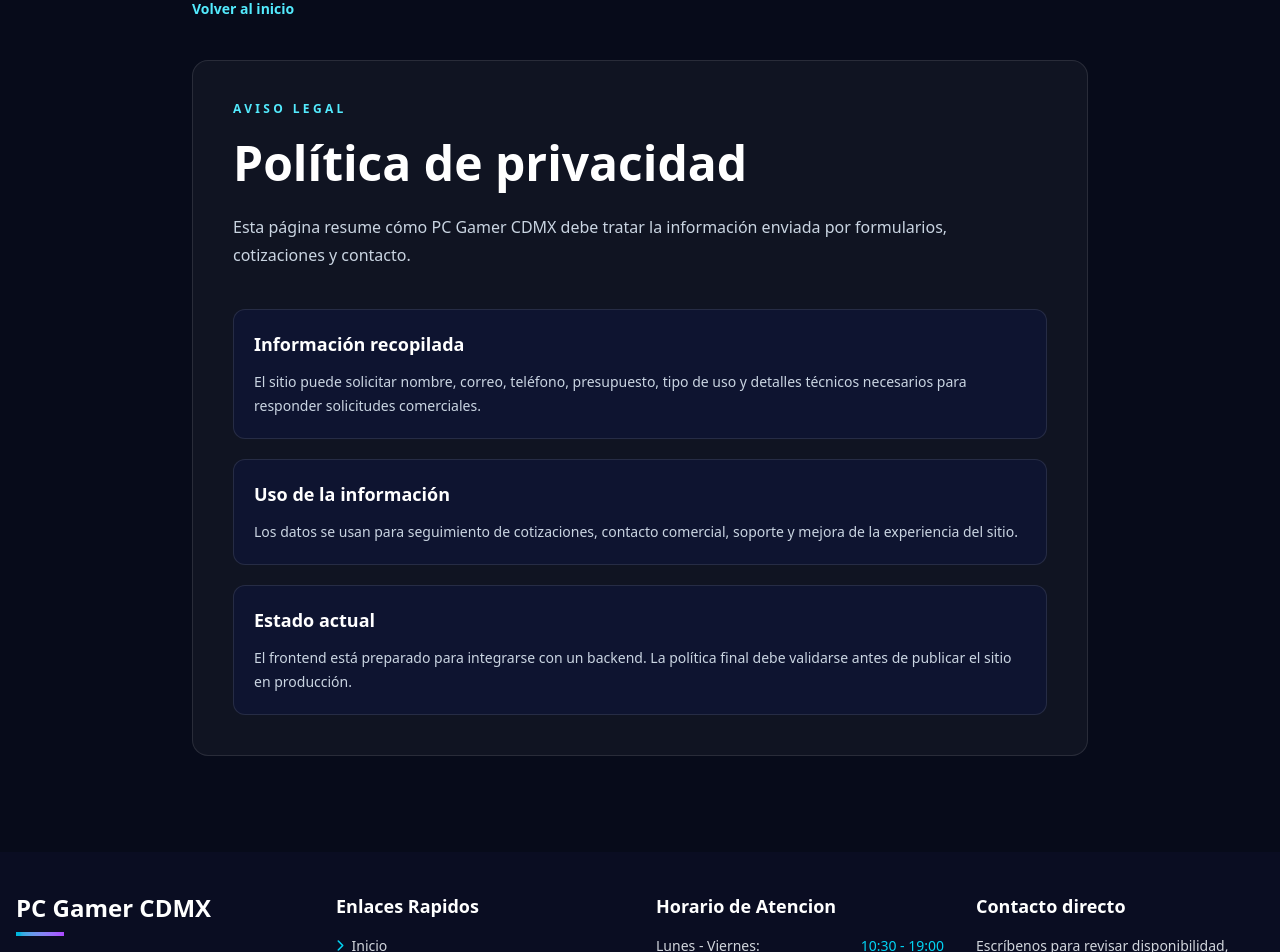
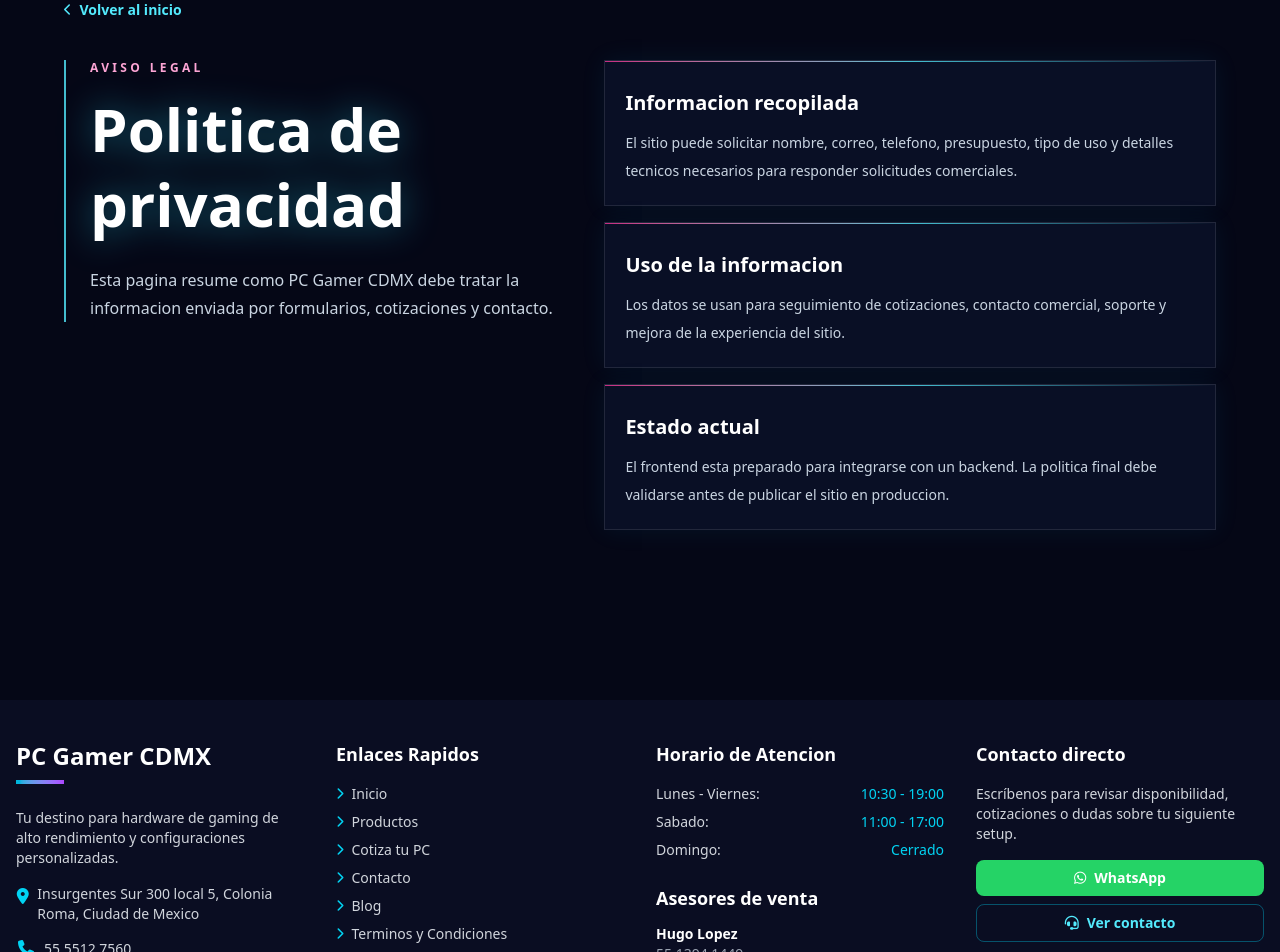
Before and after one commit to darkoso11/pcgamercdmx, an Angular app: page /politica-privacidad in a window 1280 px wide. Shown: the part 100-1052 px from the top of the page. Built offline with nearby package versions, Linux system fonts and the light colour scheme.

Commit message:
feat(legal): add terms and conditions page

```diff
--- a/src/app/features/home/home.component.html
+++ b/src/app/features/home/home.component.html
@@ -16,10 +16,13 @@
           <a routerLink="/cotiza-tu-pc" class="menu-secundario block py-1 px-4 border-t-2 border-white/80 font-bold transition-colors duration-200 ultra:py-0.5 ultra:px-2" style="--hover-bg: #a78bfa; --hover-text: #222">Cotizacion</a>
         </li>
         <li>
-          <a routerLink="/blog" class="menu-secundario block py-1 px-4 border-t-2 border-b-2 border-white/80 font-bold transition-colors duration-200 ultra:py-0.5 ultra:px-2" style="--hover-bg: #fde047; --hover-text: #222">Blog</a>
+          <a routerLink="/blog" class="menu-secundario block py-1 px-4 border-t-2 border-white/80 font-bold transition-colors duration-200 ultra:py-0.5 ultra:px-2" style="--hover-bg: #fde047; --hover-text: #222">Blog</a>
         </li>
         <li>
-          <a routerLink="/colaboradores" class="menu-secundario block py-1 px-4 border-b-2 border-white/80 font-bold transition-colors duration-200 ultra:py-0.5 ultra:px-2" style="--hover-bg: #22d3ee; --hover-text: #222">Colaboradores</a>
+          <a routerLink="/terminos" class="menu-secundario block py-1 px-4 border-t-2 border-white/80 font-bold transition-colors duration-200 ultra:py-0.5 ultra:px-2" style="--hover-bg: #ec4899; --hover-text: #fff">Terminos</a>
+        </li>
+        <li>
+          <a routerLink="/colaboradores" class="menu-secundario block py-1 px-4 border-t-2 border-b-2 border-white/80 font-bold transition-colors duration-200 ultra:py-0.5 ultra:px-2" style="--hover-bg: #22d3ee; --hover-text: #222">Colaboradores</a>
         </li>
       </ul>
     </nav>
--- a/src/app/features/legal/legal-page.component.ts
+++ b/src/app/features/legal/legal-page.component.ts
@@ -6,53 +6,68 @@
   eyebrow: string;
   title: string;
   description: string;
-  sections: Array<{ title: string; body: string }>;
+  sourceLabel?: string;
+  ctaLabel?: string;
+  ctaLink?: string;
+  sections: Array<{ title: string; body: string; accent?: string }>;
 };
 
 const PAGE_DATA: Record<string, LegalPageData> = {
   privacidad: {
     eyebrow: 'Aviso legal',
-    title: 'Política de privacidad',
+    title: 'Politica de privacidad',
     description:
-      'Esta página resume cómo PC Gamer CDMX debe tratar la información enviada por formularios, cotizaciones y contacto.',
+      'Esta pagina resume como PC Gamer CDMX debe tratar la informacion enviada por formularios, cotizaciones y contacto.',
     sections: [
       {
-        title: 'Información recopilada',
+        title: 'Informacion recopilada',
         body:
-          'El sitio puede solicitar nombre, correo, teléfono, presupuesto, tipo de uso y detalles técnicos necesarios para responder solicitudes comerciales.',
+          'El sitio puede solicitar nombre, correo, telefono, presupuesto, tipo de uso y detalles tecnicos necesarios para responder solicitudes comerciales.',
       },
       {
-        title: 'Uso de la información',
+        title: 'Uso de la informacion',
         body:
           'Los datos se usan para seguimiento de cotizaciones, contacto comercial, soporte y mejora de la experiencia del sitio.',
       },
       {
         title: 'Estado actual',
         body:
-          'El frontend está preparado para integrarse con un backend. La política final debe validarse antes de publicar el sitio en producción.',
+          'El frontend esta preparado para integrarse con un backend. La politica final debe validarse antes de publicar el sitio en produccion.',
       },
     ],
   },
   terminos: {
-    eyebrow: 'Aviso legal',
-    title: 'Términos y condiciones',
+    eyebrow: 'Politicas de devolucion',
+    title: 'Terminos y condiciones',
     description:
-      'Condiciones generales para navegación, cotizaciones y referencias comerciales dentro del sitio de PC Gamer CDMX.',
+      'En PC Gamer CDMX cada compra se acompana con asesoria tecnica, verificacion de componentes y soporte para que tu equipo llegue probado, sellado y listo para usarse.',
+    sourceLabel: 'Contenido migrado desde pcgamercdmx.mx/9266-2',
+    ctaLabel: 'Contactar asesor',
+    ctaLink: '/contacto',
     sections: [
       {
-        title: 'Cotizaciones',
+        title: '1. Nuestro compromiso contigo',
         body:
-          'Los precios mostrados pueden ser referenciales y depender de disponibilidad, configuración, personalización y vigencia de componentes.',
+          'Antes de concretar una compra, el equipo tecnico puede orientarte para elegir una computadora acorde a tus necesidades reales de juego, trabajo, creacion, compatibilidad y presupuesto.',
+        accent: 'Asesoria personalizada',
       },
       {
-        title: 'Contenido del sitio',
+        title: '2. Politica de devoluciones',
         body:
-          'Las fichas, imágenes y especificaciones deben considerarse informativas hasta confirmarse con el equipo comercial.',
+          'Por la naturaleza tecnica y personalizada de los productos, no se aceptan cambios ni devoluciones despues de realizada la compra. Esta politica ayuda a garantizar que cada pieza entregada sea nueva, sin uso previo y configurada para el cliente que la solicito.',
+        accent: 'Compra final',
       },
       {
-        title: 'Estado actual',
+        title: '3. Productos con garantia',
         body:
-          'Estos términos funcionan como placeholder operativo y deben revisarse legalmente antes de producción.',
+          'Los productos comercializados cuentan con garantia directa del fabricante o proveedor oficial para defectos de fabrica durante el periodo definido por cada marca. Si detectas una falla tecnica, el equipo te orientara para gestionar reparacion o reemplazo segun aplique.',
+        accent: 'Soporte de marca',
+      },
+      {
+        title: '4. Asesoria previa a la compra',
+        body:
+          'Recomendamos resolver dudas de compatibilidad, rendimiento y alcance antes de comprar. La meta es evitar errores de seleccion y entregar desde el inicio el equipo o componente correcto para tu setup.',
+        accent: 'Compra informada',
       },
     ],
   },
@@ -63,30 +78,57 @@
   standalone: true,
   imports: [CommonModule, RouterModule],
   template: `
-    <main class="min-h-screen bg-[#070b1a] px-4 py-24 text-white md:px-8">
-      <section class="mx-auto max-w-4xl">
-        <a routerLink="/" class="text-sm font-semibold text-cyan-300 transition hover:text-cyan-200">
+    <main class="min-h-screen overflow-hidden bg-[#050716] px-4 py-24 text-white md:px-8">
+      <section class="relative mx-auto max-w-6xl">
+        <div class="absolute inset-0 -z-10 opacity-70">
+          <div class="absolute left-0 top-8 h-px w-full bg-gradient-to-r from-transparent via-cyan-400 to-transparent"></div>
+          <div class="absolute bottom-0 right-6 h-72 w-px bg-gradient-to-b from-transparent via-pink-500 to-transparent"></div>
+          <div class="absolute -right-24 top-24 h-72 w-72 rounded-full bg-cyan-500/10 blur-3xl"></div>
+          <div class="absolute -left-16 bottom-8 h-60 w-60 rounded-full bg-pink-500/10 blur-3xl"></div>
+        </div>
+
+        <a routerLink="/" class="inline-flex items-center gap-2 text-sm font-semibold text-cyan-300 transition hover:text-cyan-100">
+          <i class="fas fa-chevron-left text-xs"></i>
           Volver al inicio
         </a>
 
-        <div class="mt-10 rounded-2xl border border-white/10 bg-white/[0.04] p-6 md:p-10">
-          <p class="text-xs font-semibold uppercase tracking-[0.28em] text-cyan-300">
+        <div class="mt-10 grid gap-10 lg:grid-cols-[0.9fr_1.1fr] lg:items-start">
+          <header class="relative border-l-2 border-cyan-300/80 pl-6">
+            <p class="text-xs font-semibold uppercase tracking-[0.28em] text-pink-300">
               {{ page.eyebrow }}
             </p>
-          <h1 class="mt-4 text-4xl font-bold leading-tight md:text-5xl">
+            <h1 class="mt-4 font-orbitron text-4xl font-black leading-tight text-white drop-shadow-[0_0_18px_rgba(34,211,238,0.45)] md:text-6xl">
               {{ page.title }}
             </h1>
-          <p class="mt-5 max-w-3xl text-base leading-7 text-slate-300">
+            <p class="mt-6 max-w-2xl text-base leading-7 text-slate-300">
               {{ page.description }}
             </p>
 
-          <div class="mt-10 grid gap-5">
+            <p *ngIf="page.sourceLabel" class="mt-6 inline-flex border border-cyan-300/40 bg-cyan-300/10 px-4 py-2 text-xs font-semibold uppercase tracking-[0.18em] text-cyan-200">
+              {{ page.sourceLabel }}
+            </p>
+
+            <a
+              *ngIf="page.ctaLabel && page.ctaLink"
+              [routerLink]="page.ctaLink"
+              class="mt-8 inline-flex items-center justify-center gap-2 bg-gradient-to-r from-pink-600 to-cyan-500 px-6 py-3 font-bold text-white shadow-[0_0_24px_rgba(236,72,153,0.28)] transition hover:-translate-y-0.5 hover:shadow-[0_0_30px_rgba(34,211,238,0.38)]"
+            >
+              {{ page.ctaLabel }}
+              <i class="fas fa-arrow-right text-xs"></i>
+            </a>
+          </header>
+
+          <div class="grid gap-4">
             <article
               *ngFor="let section of page.sections"
-              class="rounded-xl border border-white/10 bg-[#0e1430] p-5"
+              class="group relative overflow-hidden border border-white/10 bg-[#0b1027]/90 p-5 shadow-[0_0_24px_rgba(14,165,233,0.08)] transition hover:border-cyan-300/60 hover:bg-[#101737]"
             >
-              <h2 class="text-lg font-semibold text-white">{{ section.title }}</h2>
-              <p class="mt-3 text-sm leading-6 text-slate-300">{{ section.body }}</p>
+              <div class="absolute inset-x-0 top-0 h-px bg-gradient-to-r from-pink-500 via-cyan-300 to-transparent opacity-80"></div>
+              <p *ngIf="section.accent" class="text-[0.68rem] font-bold uppercase tracking-[0.24em] text-cyan-300">
+                {{ section.accent }}
+              </p>
+              <h2 class="mt-2 font-orbitron text-xl font-bold text-white">{{ section.title }}</h2>
+              <p class="mt-3 text-sm leading-7 text-slate-300">{{ section.body }}</p>
             </article>
           </div>
         </div>
--- a/src/app/shared/components/footer/footer.component.html
+++ b/src/app/shared/components/footer/footer.component.html
@@ -72,6 +72,12 @@
             <a routerLink="/blog" class="text-gray-300 hover:text-cyan-400 transition-colors text-sm flex items-center">
               <i class="fas fa-chevron-right text-xs mr-2 text-cyan-400"></i>
               Blog
+            </a>
+          </li>
+          <li>
+            <a routerLink="/terminos" class="text-gray-300 hover:text-cyan-400 transition-colors text-sm flex items-center">
+              <i class="fas fa-chevron-right text-xs mr-2 text-cyan-400"></i>
+              Terminos y Condiciones
             </a>
           </li>
           <li>
```
Lines whose indentation alone changed are shown as unchanged.
